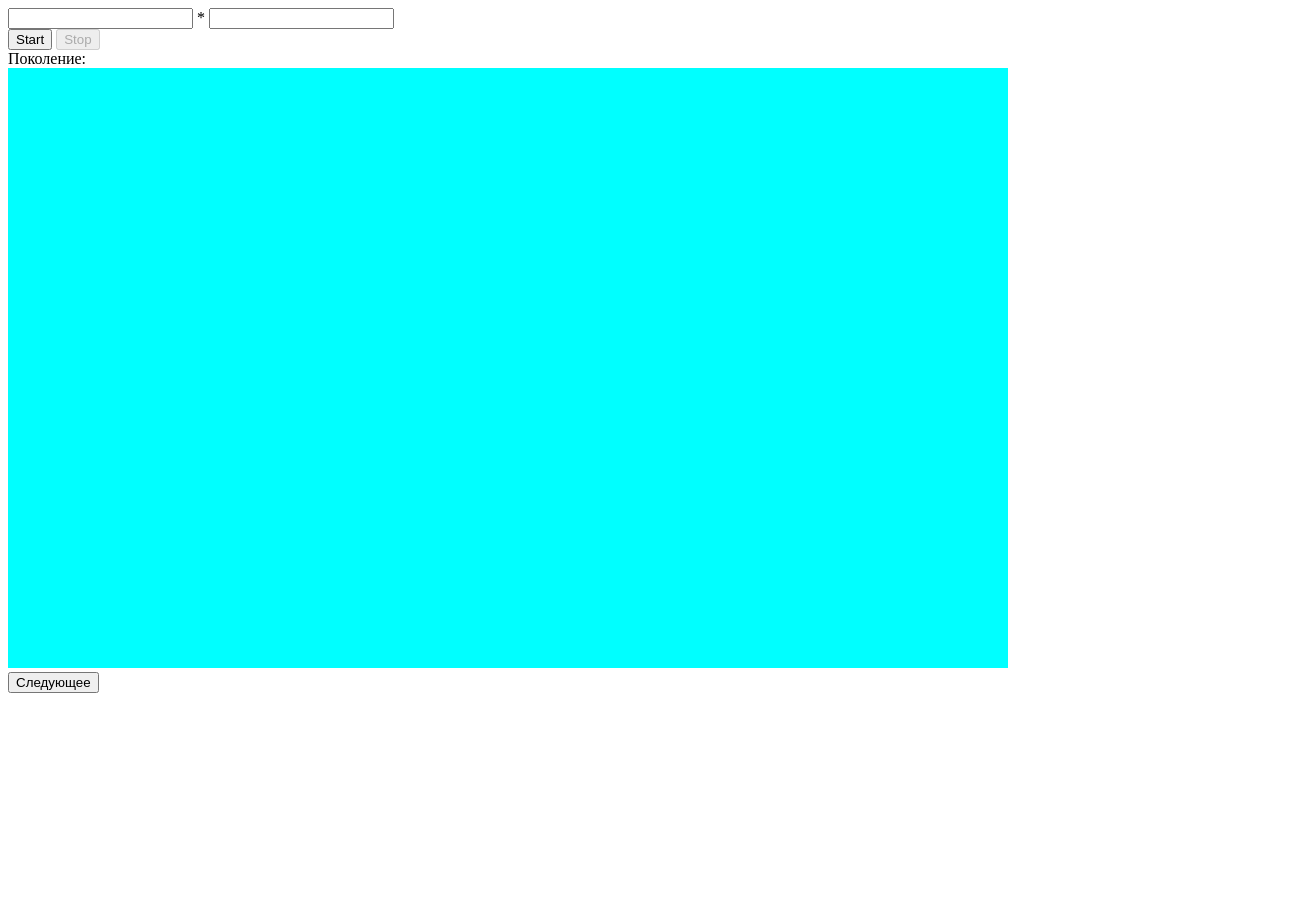
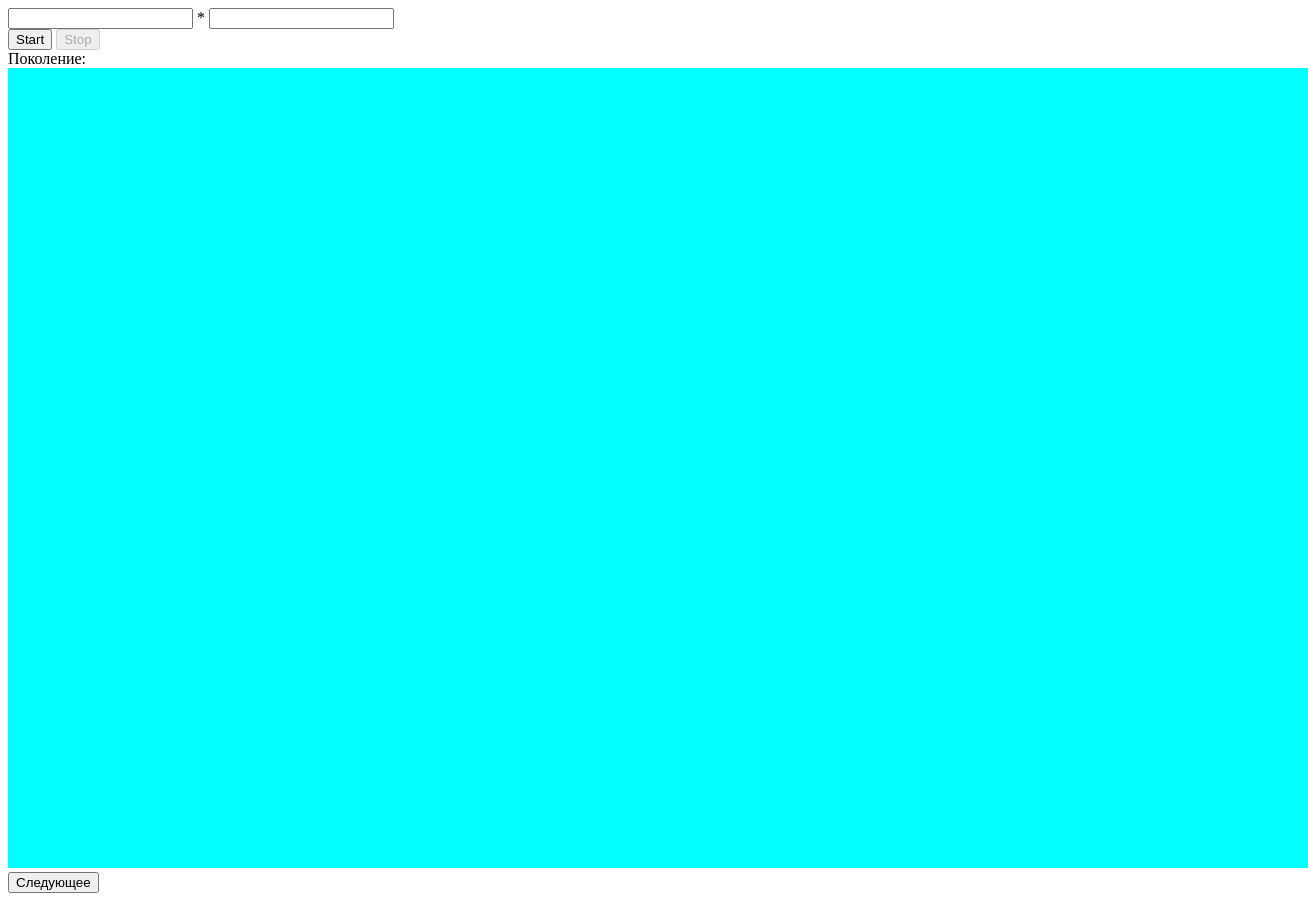
Before and after one commit to Peymer/life, a website: page public/index.html in a window 1280 px wide. Shown: the whole page, 1308 px wide, since content can reach past the window. Before the commit the page ends 800 px from the top, so only its background shows below. Drawn offline with Linux system fonts and the light colour scheme.

Commit message:
modified:   public/index.html

```diff
--- a/public/index.html
+++ b/public/index.html
@@ -12,7 +12,7 @@
         disabled>Stop</button><br />
 
     Поколение:<div id="Generation"></div>
-    <canvas id="myCanvas" width="1000" height="600" style="background: aqua; border: 0cap;"></canvas><br />
+    <canvas id="myCanvas" width="1300" height="800" style="background: aqua; border: 0cap;"></canvas><br />
     <button id="nextG" onclick="Next()">Следующее</button>
 
     <script>
```
